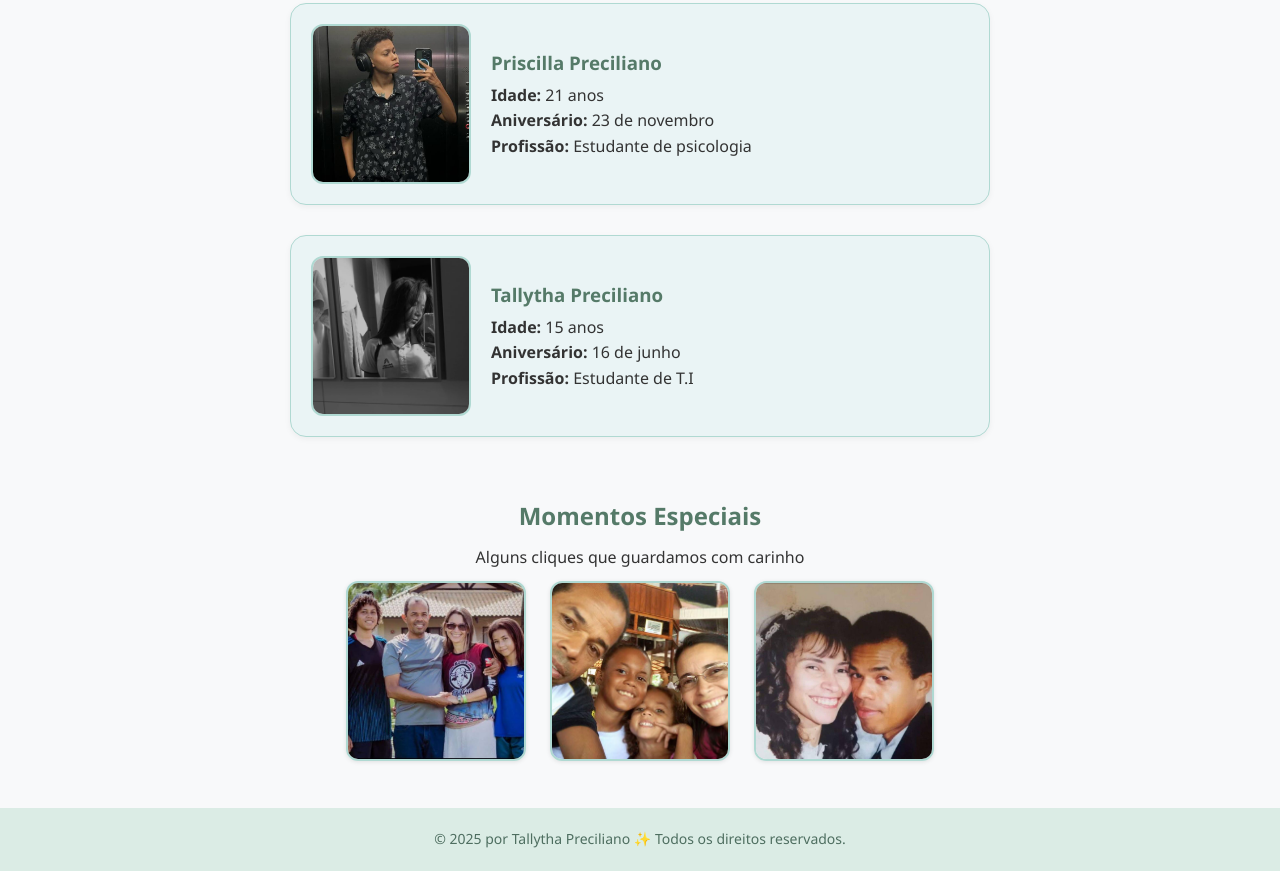
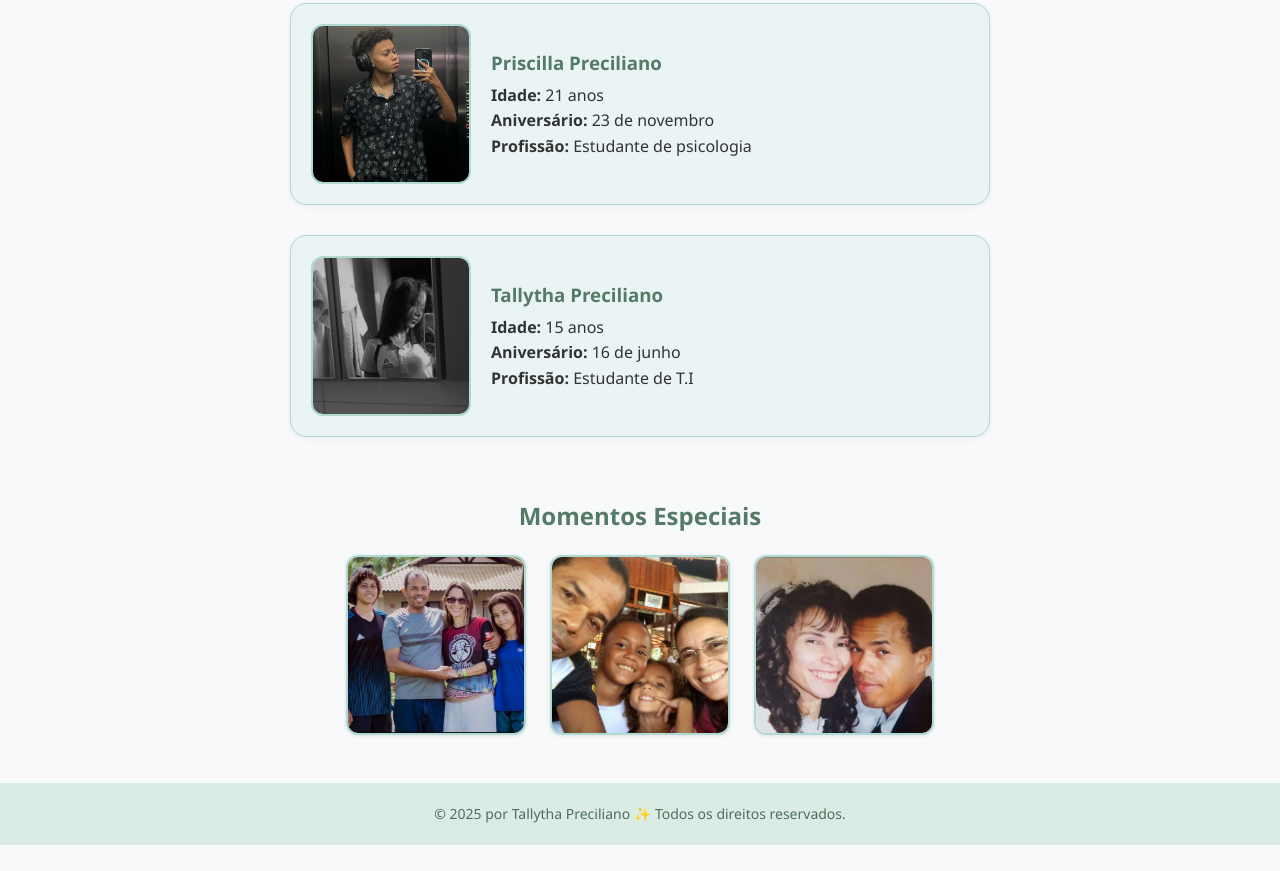
Before and after one commit to Tallytha-Preciliano/site-familia, a plain HTML site: page index.html in a window 1280 px wide. Shown: the part 668-1539 px from the top of the page. After the commit the page ends 1513 px from the top, so only its background shows below. Drawn offline with Linux system fonts and the light colour scheme.

Commit message:
alteração do texto

```diff
--- a/index.html
+++ b/index.html
@@ -206,8 +206,7 @@
 
   <section class="momentos">
     <h2>Momentos Especiais</h2>
-    <p>Alguns cliques que guardamos com carinho</p>
-    <img src="gale.jpg" alt="Viagem em família">
+  <img src="gale.jpg" alt="Viagem em família">
     <img src="passado.jpg" alt="Foto Antiga">
     <img src="casamento.jpg" alt="Foto de casamento">
   </section>
```
